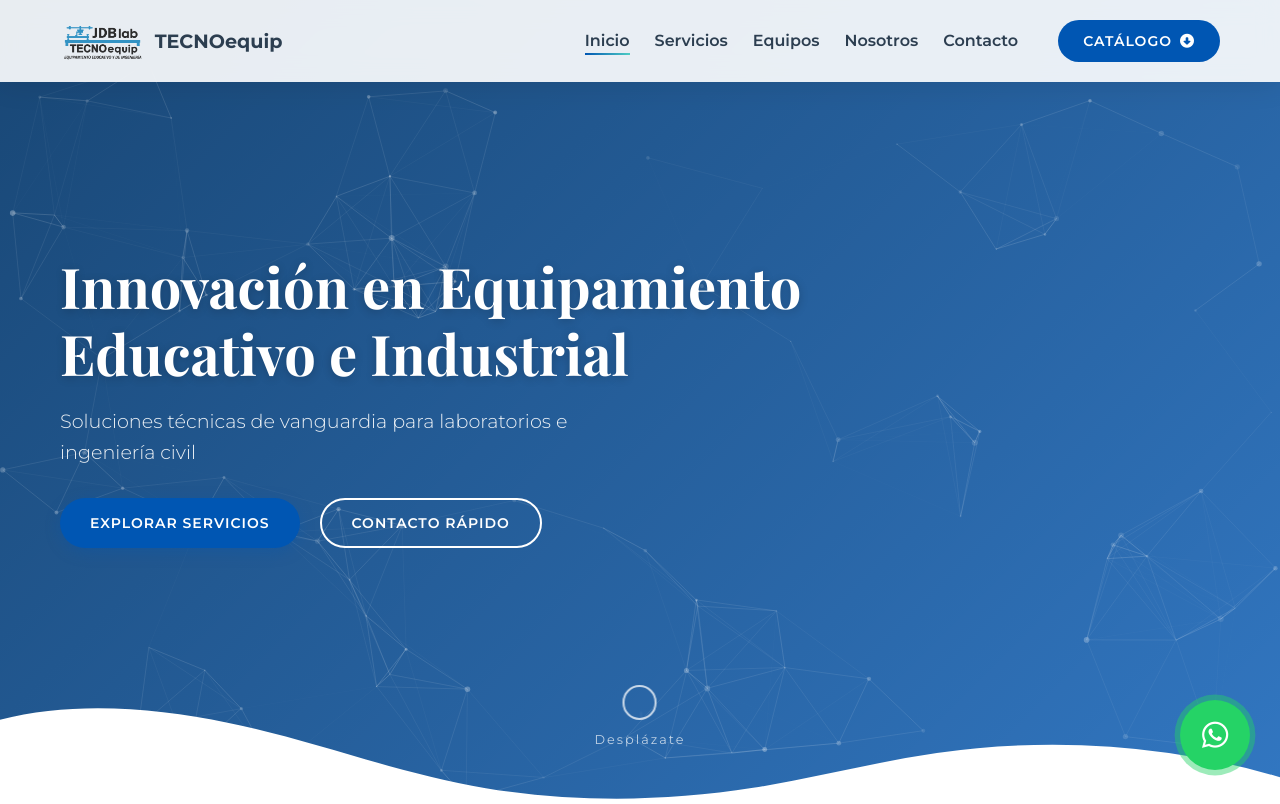
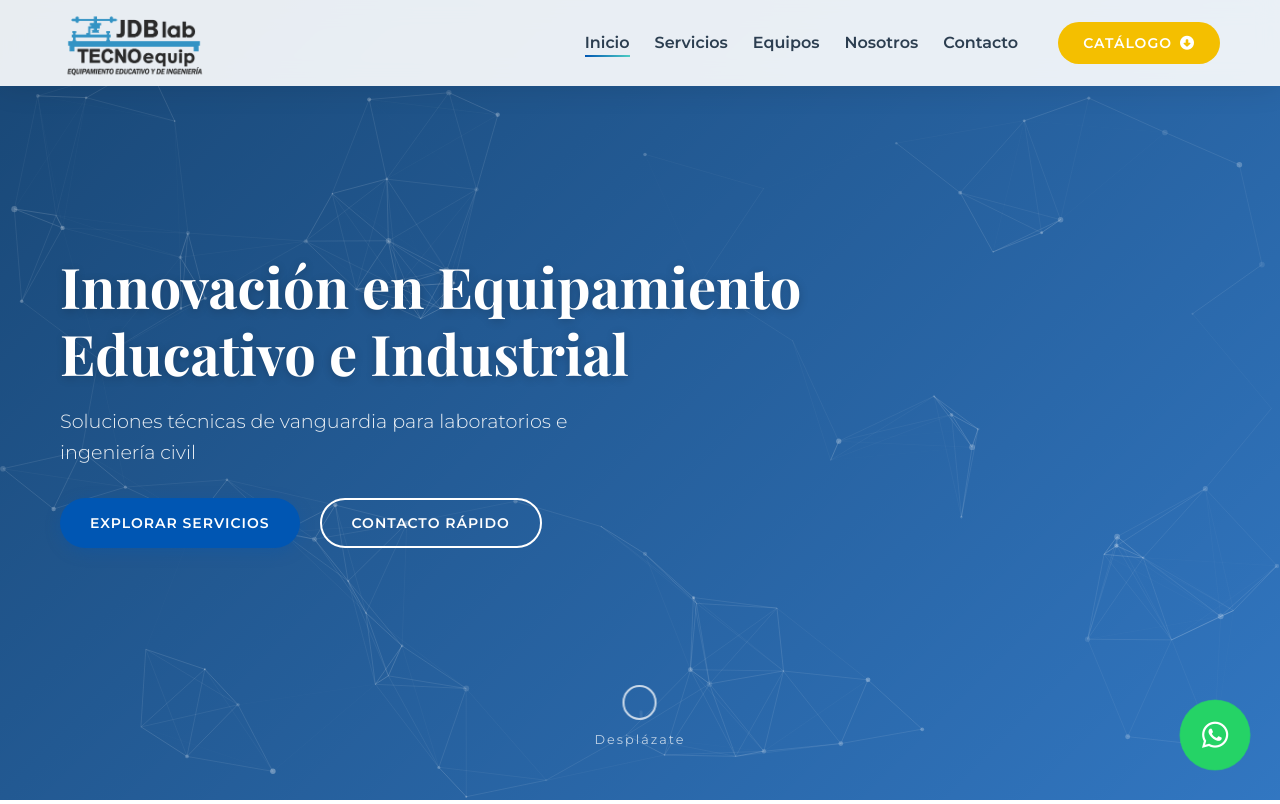
Before and after one commit to brandums/JdbLab, a plain HTML site: page index.html in a window 1280 px wide. Shown: the top 804 px of the page. Drawn offline with nearby package versions, Linux system fonts and the light colour scheme.

Commit message:
update hero-content and button catalogo

```diff
--- a/css/styles.css
+++ b/css/styles.css
@@ -1,5 +1,7 @@
 /* Reset y Estilos Base */
 :root {
+    --special-color: #f4bf00;
+    --special-dark: #d4a300;
     --primary-color: #0056b3;
     --primary-dark: #003366;
     --primary-light: #4da6ff;
@@ -116,7 +118,7 @@ a {
 .btn-nav {
     padding: 10px 25px;
     margin-left: 15px;
-    background-color: var(--primary-color);
+    background-color: var(--special-color);
     color: var(--white);
     border-radius: 50px;
     font-weight: 600;
@@ -124,7 +126,7 @@ a {
 }
 
 .btn-nav:hover {
-    background-color: var(--primary-dark);
+    background-color: var(--special-dark);
     transform: translateY(-3px);
     box-shadow: 0 5px 15px rgba(0, 86, 179, 0.3);
 }
@@ -262,7 +264,7 @@ a {
     top: 0;
     left: 0;
     width: 100%;
-    padding: 20px 0;
+    padding: 8px 0;
     background-color: rgba(255, 255, 255, 0.9);
     box-shadow: 0 2px 30px rgba(0, 0, 0, 0.1);
     z-index: 1000;
@@ -288,7 +290,7 @@ a {
 }
 
 .logo img {
-    height: 40px;
+    height: 70px;
     transition: var(--transition);
 }
 
--- a/index.html
+++ b/index.html
@@ -30,7 +30,7 @@
     </div>
 
     <!-- Floating WhatsApp -->
-    <a href="https://wa.me/59170769521" class="whatsapp-float" target="_blank">
+    <a href="https://wa.me/59177893463" class="whatsapp-float" target="_blank">
         <i class="fab fa-whatsapp"></i>
         <span class="whatsapp-tooltip">¿Necesitas ayuda?</span>
     </a>
@@ -40,7 +40,6 @@
         <div class="container">
             <a href="index.html" class="logo">
                 <img src="img/logo.png" alt="TECNOequip Logo">
-                <span class="logo-text">TECNOequip</span>
             </a>
             <div class="menu-toggle" id="mobile-menu">
                 <span class="bar"></span>
@@ -98,11 +97,11 @@
             </div>
         </div>
 
-        <div class="wave-divider">
+        <!-- <div class="wave-divider">
             <svg data-name="Layer 1" xmlns="http://www.w3.org/2000/svg" viewBox="0 0 1200 120" preserveAspectRatio="none">
                 <path d="M321.39,56.44c58-10.79,114.16-30.13,172-41.86,82.39-16.72,168.19-17.73,250.45-.39C823.78,31,906.67,72,985.66,92.83c70.05,18.48,146.53,26.09,214.34,3V0H0V27.35A600.21,600.21,0,0,0,321.39,56.44Z" class="shape-fill"></path>
             </svg>
-        </div>
+        </div> -->
     </section>
 
     <!-- About Section con Efecto 3D -->
@@ -228,7 +227,7 @@
     </section>
 
     <!-- Testimonios con Efecto Tarjeta Giratoria -->
-    <section class="testimonials-section">
+    <!-- <section class="testimonials-section">
         <div class="container">
             <div class="section-header">
                 <h2 class="section-title">Confían en nosotros</h2>
@@ -297,7 +296,7 @@
                 </div>
             </div>
         </div>
-    </section>
+    </section> -->
 
     <!-- CTA con Efecto de Degradado Animado -->
     <section class="cta-section">
```
Also changed, not shown: about.html (+5 -6 lines), contact.html (+3 -4 lines), equipment.html (+3 -4 lines), equipmentView.html (+3 -4 lines), services.html (+5 -6 lines).
